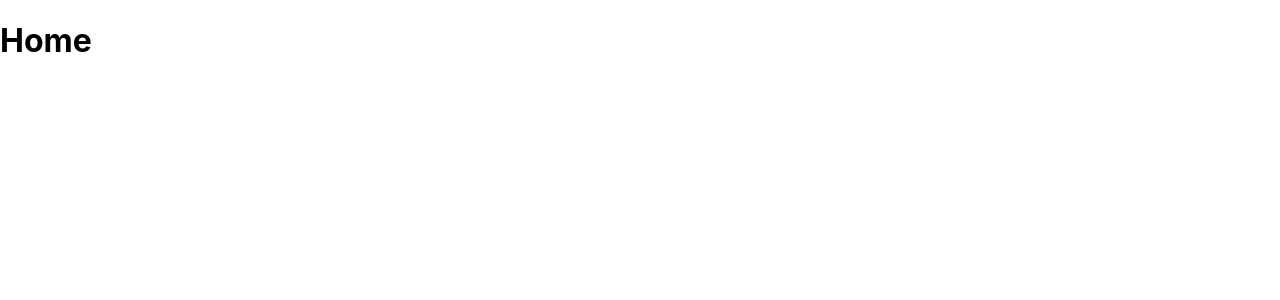
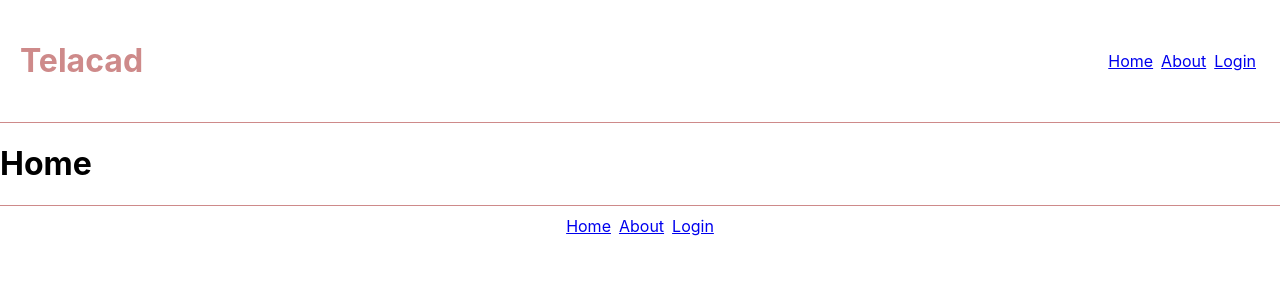
Before and after one commit to roddev-v/telacad-project2-react, a React (Create React App) app: page / in a window 1280 px wide. Shown: the top 300 px of the page. Built offline with nearby package versions, Linux system fonts and the light colour scheme.

Commit message:
added layout wrapper

```diff
--- a/src/App.js
+++ b/src/App.js
@@ -1,17 +1,21 @@
 import { Route, Switch } from "react-router-dom";
 import About from "./pages/About";
-import Home from './pages/Home';
+import Home from "./pages/Home";
 import Login from "./pages/Login";
 import PageNotFound from "./pages/PageNotFound";
+import Header from './components/Header';
+import Footer from './components/Footer';
 
 function App() {
   return (
+    <>
       <Switch>
         <Route path="/" component={Home} exact></Route>
         <Route path="/about" component={About}></Route>
         <Route path="/login" component={Login}></Route>
         <Route component={PageNotFound}></Route>
       </Switch>
+    </>
   );
 }
 
--- /dev/null
+++ b/src/components/Footer.jsx
@@ -0,0 +1,14 @@
+import css from './Footer.module.css';
+import { Link } from "react-router-dom";
+
+function Footer() {
+  return (
+    <div className={css["footer-container"]} >
+      <Link to="/" className={css["link-buttons"]}>Home</Link>
+      <Link to="/about" className={css["link-buttons"]}>About</Link>
+      <Link to="/login" className={css["link-buttons"]}>Login</Link>
+    </div>
+  );
+}
+
+export default Footer;
--- /dev/null
+++ b/src/components/Footer.module.css
@@ -0,0 +1,11 @@
+.link-buttons {
+    margin: 0 4px;
+}
+
+.footer-container {
+    display: flex;
+    justify-content: center;
+    border-top: 1px solid #ce8a8a;
+    color: #ce8a8a;
+    padding: 10px;
+}
--- /dev/null
+++ b/src/components/Header.jsx
@@ -0,0 +1,23 @@
+import css from "./Header.module.css";
+import { Link } from "react-router-dom";
+function Header() {
+  return (
+    <div className={css["nav-container"]}>
+      <h1 className={css["display-inline-block"]}>Telacad</h1>
+
+      <div className={css["display-inline-block"]}>
+        <Link to="/" className={css["link-buttons"]}>
+          Home
+        </Link>
+        <Link to="/about" className={css["link-buttons"]}>
+          About
+        </Link>
+        <Link to="/login" className={css["link-buttons"]}>
+          Login
+        </Link>
+      </div>
+    </div>
+  );
+}
+
+export default Header;
--- /dev/null
+++ b/src/components/Header.module.css
@@ -0,0 +1,16 @@
+.nav-container {
+    display: flex;
+    align-items: center;
+    justify-content: space-between;
+    padding: 20px;
+    border-bottom: 1px solid #ce8a8a;
+    color: #ce8a8a;
+}
+
+.display-inline-block {
+    display: inline-block;
+}
+
+.link-buttons {
+    margin: 0 4px;
+}
--- /dev/null
+++ b/src/components/Layout.jsx
@@ -0,0 +1,14 @@
+import Footer from "./Footer";
+import Header from "./Header";
+
+function Layout({children}) {
+  return (
+    <>
+      <Header></Header>
+      {children}
+      <Footer></Footer>
+    </>
+  );
+}
+
+export default Layout;
--- a/src/pages/About.jsx
+++ b/src/pages/About.jsx
@@ -1,7 +1,10 @@
 import React from "react";
+import Layout from "../components/Layout";
 
 function About() {
-    return <h1>About</h1>
+    return <Layout>
+        <h1>About</h1>
+    </Layout>
 }
 
 export default About;
--- a/src/pages/Home.jsx
+++ b/src/pages/Home.jsx
@@ -1,7 +1,10 @@
 import React from "react";
+import Layout from "../components/Layout";
 
 function Home() {
-    return <h1>Home</h1>
+    return <Layout>
+        <h1>Home</h1>
+    </Layout>
 }
 
 export default Home;
--- a/src/pages/Login.jsx
+++ b/src/pages/Login.jsx
@@ -1,7 +1,10 @@
 import React from "react";
+import Layout from "../components/Layout";
 
 function Login() {
-    return <h1>Login</h1>
+    return <Layout>
+        <h1>Login</h1>
+    </Layout>
 }
 
 export default Login;
```
Lines whose indentation alone changed are shown as unchanged.
